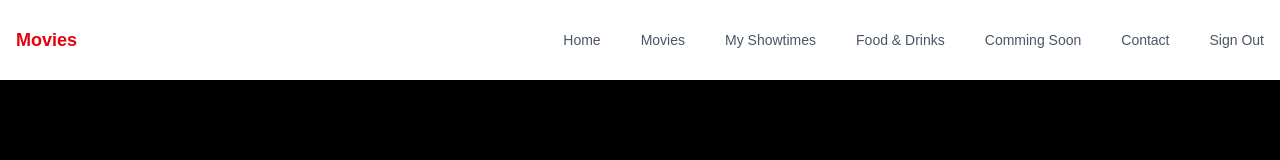
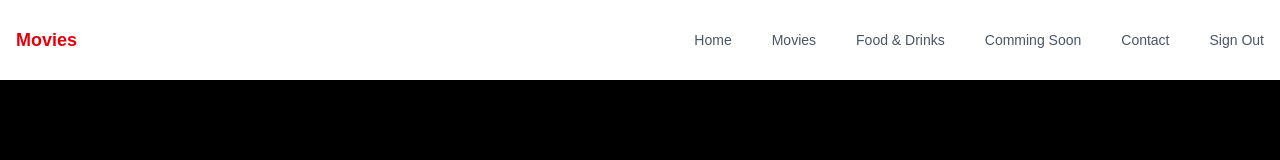
Before and after one commit to SantinoGiordano/theaterAppFrontend, a Next.js app: page /contact in a window 1280 px wide. Shown: the top 160 px of the page. Built offline with nearby package versions, Linux system fonts and the light colour scheme.

Commit message:
romved the showtimes button

```diff
--- a/app/components/navbar.tsx
+++ b/app/components/navbar.tsx
@@ -31,14 +31,6 @@ export default function Navbar() {
                 href="/movies"
               >
                 Movies
-              </Link>
-            </li>
-            <li>
-              <Link
-                className="hover:text-red-400 text-sm transition"
-                href="/myShowtimes"
-              >
-                My Showtimes
               </Link>
             </li>
             <li>
```
